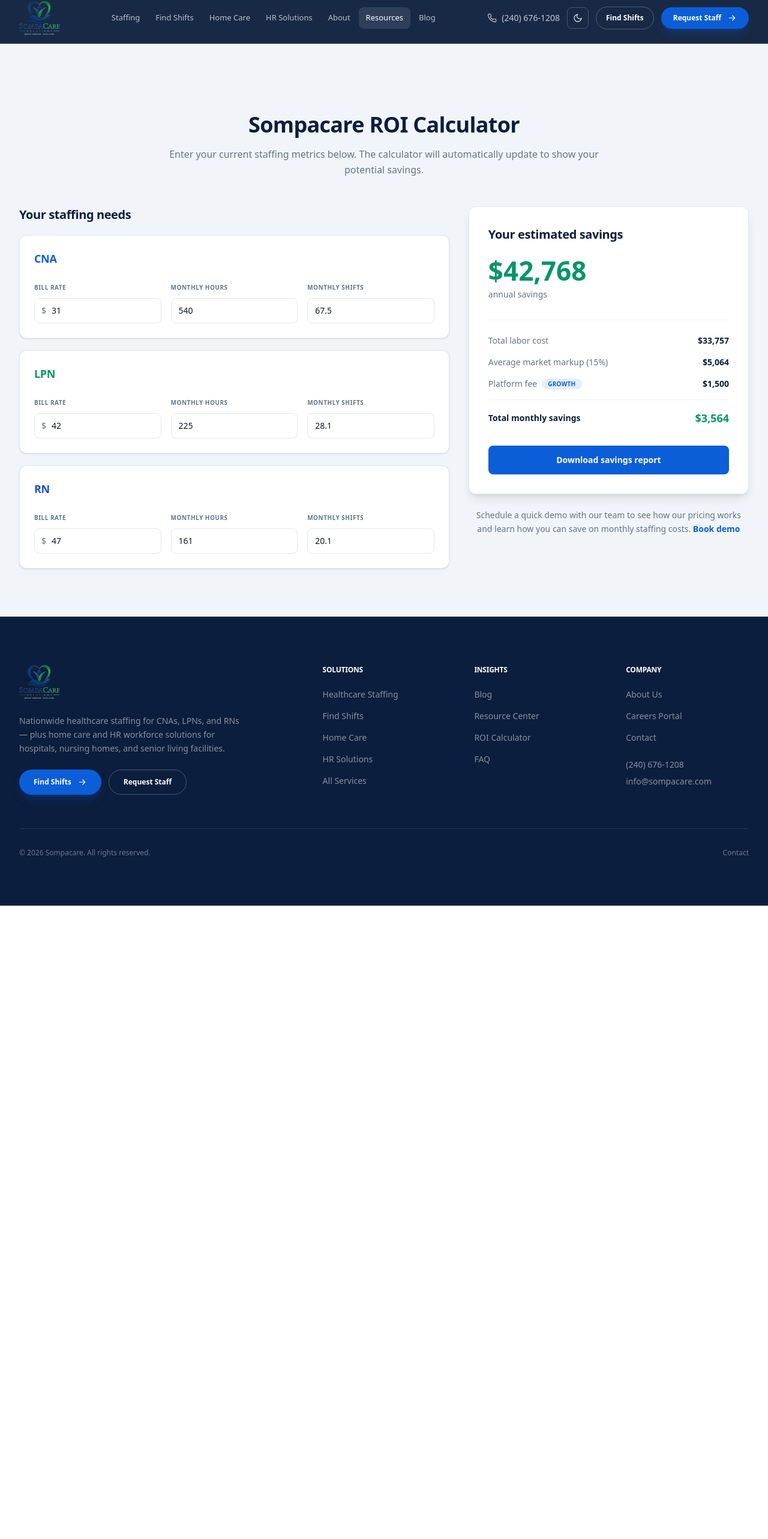
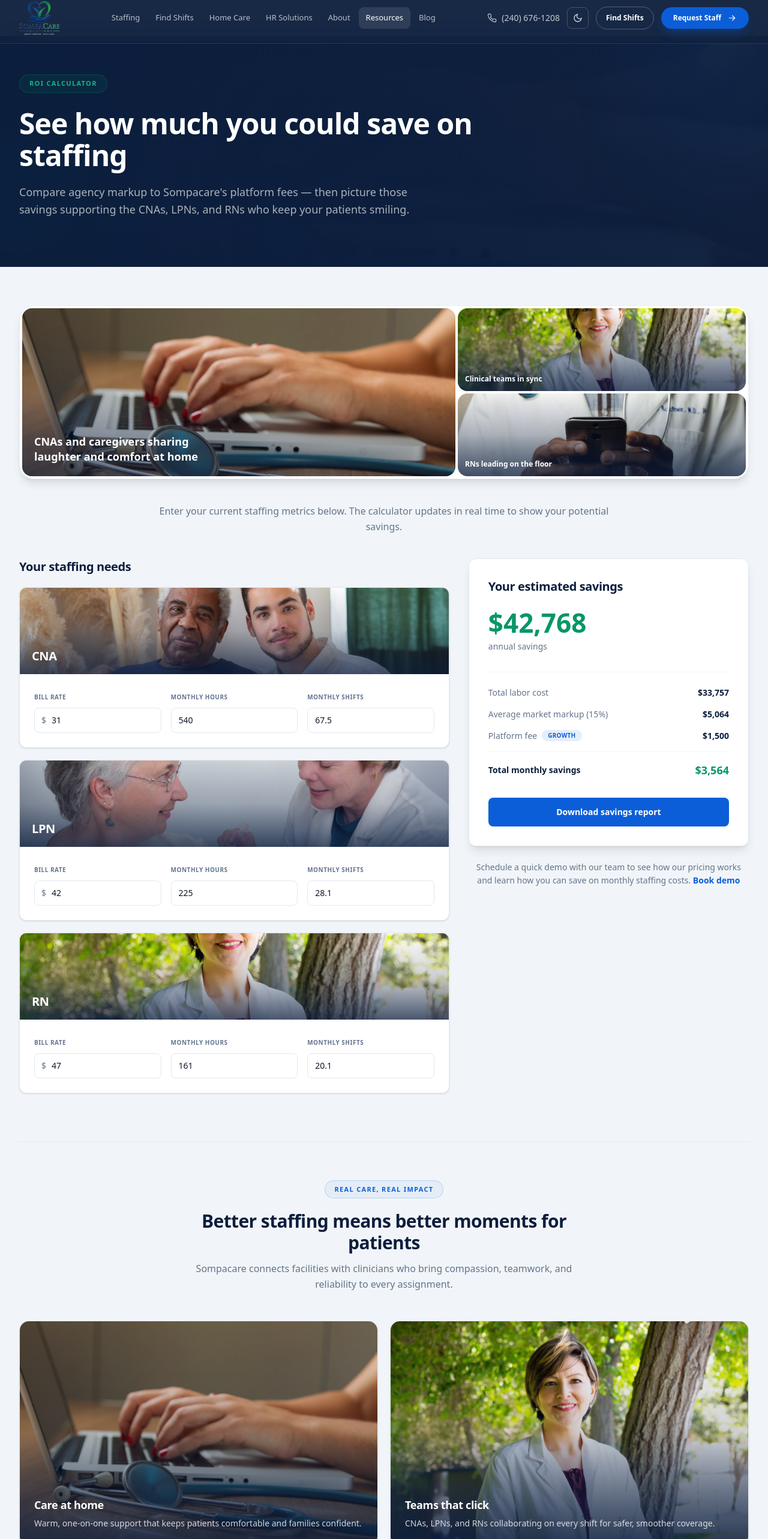
Before and after one commit to sompacare/sompacare-website, a Next.js app: page /resources in a window 1280 px wide. Shown: the part 12-2578 px from the top of the page at 60% size. Before the commit the page ends 1522 px from the top, so only its background shows below. Built offline with nearby package versions, Linux system fonts and the light colour scheme.

Commit message:
Add healthcare photography and visual sections to ROI calculator page.
Hero collage, role card banners, and care gallery make the resources page feel more human and engaging while keeping the calculator unchanged.

Co-authored-by: Cursor <cursoragent@cursor.com>

```diff
--- a/app/resources/page.tsx
+++ b/app/resources/page.tsx
@@ -1,5 +1,11 @@
 import { SiteLayout } from "@/components/layout/SiteLayout";
+import {
+  RoiCareGallery,
+  RoiHeroCollage,
+  RoiPhotoStrip,
+} from "@/components/resources/RoiPageVisuals";
 import { StaffingRoiCalculator } from "@/components/resources/StaffingRoiCalculator";
+import { PageHero } from "@/components/ui/PageHero";
 import { Container, Section } from "@/components/ui/Primitives";
 import { JsonLd } from "@/components/seo/JsonLd";
 import { createMetadata } from "@/lib/seo";
@@ -36,9 +42,20 @@ export default function ResourcesPage() {
         )}
       />
       <main>
-        <Section className="light-surface bg-slate-50 !pb-20 !pt-28 sm:!pt-32">
+        <PageHero
+          badge="ROI Calculator"
+          title="See how much you could save on staffing"
+          description="Compare agency markup to Sompacare's platform fees — then picture those savings supporting the CNAs, LPNs, and RNs who keep your patients smiling."
+          image="homeCare"
+        />
+        <Section className="light-surface bg-slate-50 !pb-20 !pt-12 sm:!pt-16">
           <Container>
+            <RoiHeroCollage />
+            <div className="lg:hidden">
+              <RoiPhotoStrip />
+            </div>
             <StaffingRoiCalculator />
+            <RoiCareGallery />
           </Container>
         </Section>
       </main>
--- /dev/null
+++ b/components/resources/RoiPageVisuals.tsx
@@ -0,0 +1,143 @@
+"use client";
+
+import { HealthcareImage } from "@/components/ui/HealthcareImage";
+import { AnimatedItem, AnimatedStagger } from "@/components/ui/Animated";
+import { type HealthcareImageKey } from "@/lib/healthcare-images";
+
+const heroStripImages: { image: HealthcareImageKey; caption: string }[] = [
+  {
+    image: "caregiverSupport",
+    caption: "CNAs building trust at home",
+  },
+  {
+    image: "clinicalTeam",
+    caption: "RNs & CNAs working together",
+  },
+  {
+    image: "nursingCare",
+    caption: "Hands-on care where it matters",
+  },
+];
+
+const careGalleryItems: { image: HealthcareImageKey; title: string; description: string }[] = [
+  {
+    image: "homeCare",
+    title: "Care at home",
+    description: "Warm, one-on-one support that keeps patients comfortable and families confident.",
+  },
+  {
+    image: "clinicalTeam",
+    title: "Teams that click",
+    description: "CNAs, LPNs, and RNs collaborating on every shift for safer, smoother coverage.",
+  },
+  {
+    image: "seniorLiving",
+    title: "Facility-ready clinicians",
+    description: "Experienced staff who show up prepared for skilled nursing and senior living.",
+  },
+  {
+    image: "medicalStaff",
+    title: "Coordinated coverage",
+    description: "Reliable staffing that helps your team focus on patients—not open shifts.",
+  },
+];
+
+export const ROI_ROLE_IMAGES: Record<"cna" | "lpn" | "rn", HealthcareImageKey> = {
+  cna: "caregiverSupport",
+  lpn: "seniorLiving",
+  rn: "clinicalTeam",
+};
+
+export function RoiPhotoStrip() {
+  return (
+    <AnimatedStagger className="mb-12 grid gap-4 sm:grid-cols-3">
+      {heroStripImages.map(({ image, caption }) => (
+        <AnimatedItem key={image}>
+          <figure className="group overflow-hidden rounded-2xl border border-slate-200/80 bg-white shadow-md transition-shadow duration-300 hover:shadow-xl">
+            <HealthcareImage
+              image={image}
+              className="aspect-[4/3] w-full"
+              animate={false}
+            />
+            <figcaption className="border-t border-slate-100 bg-white px-4 py-3 text-sm font-semibold text-brand-navy">
+              {caption}
+            </figcaption>
+          </figure>
+        </AnimatedItem>
+      ))}
+    </AnimatedStagger>
+  );
+}
+
+export function RoiCareGallery() {
+  return (
+    <div className="mt-20 border-t border-slate-200/80 pt-16">
+      <div className="mx-auto max-w-2xl text-center">
+        <span className="inline-flex items-center rounded-full border border-brand-blue/20 bg-brand-blue/5 px-4 py-1.5 text-[11px] font-bold tracking-[0.12em] text-brand-blue uppercase">
+          Real care, real impact
+        </span>
+        <h2 className="mt-5 text-2xl font-bold tracking-tight text-brand-navy sm:text-3xl">
+          Better staffing means better moments for patients
+        </h2>
+        <p className="mt-3 text-base leading-relaxed text-brand-slate">
+          Sompacare connects facilities with clinicians who bring compassion, teamwork, and
+          reliability to every assignment.
+        </p>
+      </div>
+
+      <AnimatedStagger className="mt-12 grid gap-5 sm:grid-cols-2">
+        {careGalleryItems.map(({ image, title, description }) => (
+          <AnimatedItem key={image}>
+            <article className="group overflow-hidden rounded-2xl border border-slate-200/80 bg-white shadow-sm transition-all duration-300 hover:-translate-y-1 hover:shadow-lg">
+              <div className="relative">
+                <HealthcareImage image={image} className="aspect-[16/10] w-full" />
+                <div className="pointer-events-none absolute inset-0 bg-gradient-to-t from-brand-navy/80 via-brand-navy/20 to-transparent" />
+                <div className="absolute right-0 bottom-0 left-0 p-5 sm:p-6">
+                  <h3 className="text-lg font-bold text-white">{title}</h3>
+                  <p className="mt-1.5 text-sm leading-relaxed text-white/80">{description}</p>
+                </div>
+              </div>
+            </article>
+          </AnimatedItem>
+        ))}
+      </AnimatedStagger>
+    </div>
+  );
+}
+
+export function RoiHeroCollage() {
+  return (
+    <div className="relative mb-10 hidden overflow-hidden rounded-3xl border border-slate-200/80 bg-white shadow-lg lg:block">
+      <div className="grid grid-cols-5 gap-1 p-1">
+        <div className="relative col-span-3 min-h-[280px]">
+          <HealthcareImage
+            image="homeCare"
+            className="h-full min-h-[280px] rounded-2xl"
+            priority
+            immediate
+          />
+          <div className="pointer-events-none absolute inset-0 rounded-2xl bg-gradient-to-tr from-brand-navy/50 via-transparent to-transparent" />
+          <p className="absolute bottom-5 left-5 max-w-xs text-lg font-semibold leading-snug text-white">
+            CNAs and caregivers sharing laughter and comfort at home
+          </p>
+        </div>
+        <div className="col-span-2 flex flex-col gap-1">
+          <div className="relative min-h-[138px] flex-1">
+            <HealthcareImage image="clinicalTeam" className="h-full min-h-[138px] rounded-2xl" />
+            <div className="pointer-events-none absolute inset-0 rounded-2xl bg-gradient-to-t from-brand-navy/60 to-transparent" />
+            <p className="absolute bottom-3 left-3 text-xs font-semibold text-white">
+              Clinical teams in sync
+            </p>
+          </div>
+          <div className="relative min-h-[138px] flex-1">
+            <HealthcareImage image="heroTeam" className="h-full min-h-[138px] rounded-2xl" />
+            <div className="pointer-events-none absolute inset-0 rounded-2xl bg-gradient-to-t from-brand-navy/60 to-transparent" />
+            <p className="absolute bottom-3 left-3 text-xs font-semibold text-white">
+              RNs leading on the floor
+            </p>
+          </div>
+        </div>
+      </div>
+    </div>
+  );
+}
--- a/components/resources/StaffingRoiCalculator.tsx
+++ b/components/resources/StaffingRoiCalculator.tsx
@@ -2,12 +2,13 @@
 
 import { useMemo, useState } from "react";
 import Link from "next/link";
+import { HealthcareImage } from "@/components/ui/HealthcareImage";
+import { ROI_ROLE_IMAGES } from "@/components/resources/RoiPageVisuals";
 import {
   buildSavingsReportText,
   calculateStaffingRoi,
   DEFAULT_STAFFING_INPUTS,
   formatCurrency,
-  ROLE_COLORS,
   ROLE_LABELS,
   shiftsFromHours,
   type StaffingInputs,
@@ -26,14 +27,23 @@ function RoleCard({
   onChange: (field: keyof StaffingInputs[StaffingRole], value: number) => void;
 }) {
   return (
-    <div className="rounded-xl border border-slate-200 bg-white p-5 shadow-sm sm:p-6">
-      <h3
-        className="text-lg font-bold"
-        style={{ color: ROLE_COLORS[role] }}
-      >
-        {ROLE_LABELS[role]}
-      </h3>
-      <div className="mt-5 grid gap-4 sm:grid-cols-3">
+    <div className="overflow-hidden rounded-xl border border-slate-200 bg-white shadow-sm transition-shadow duration-300 hover:shadow-md">
+      <div className="relative h-32 sm:h-36">
+        <HealthcareImage
+          image={ROI_ROLE_IMAGES[role]}
+          className="h-full w-full"
+          animate={false}
+        />
+        <div
+          className="pointer-events-none absolute inset-0 bg-gradient-to-t from-brand-navy/75 via-brand-navy/20 to-transparent"
+          aria-hidden
+        />
+        <h3 className="absolute bottom-4 left-5 text-xl font-bold text-white drop-shadow-md">
+          {ROLE_LABELS[role]}
+        </h3>
+      </div>
+      <div className="p-5 sm:p-6">
+      <div className="grid gap-4 sm:grid-cols-3">
         <label className="block">
           <span className="text-[10px] font-bold tracking-wider text-slate-500 uppercase">
             Bill Rate
@@ -79,6 +89,7 @@ function RoleCard({
           />
         </label>
       </div>
+      </div>
     </div>
   );
 }
@@ -112,16 +123,13 @@ export function StaffingRoiCalculator() {
   return (
     <div id="roi-calculator" className="scroll-mt-28">
       <div className="mx-auto max-w-3xl text-center">
-        <h1 className="text-3xl font-bold tracking-tight text-brand-navy sm:text-4xl">
-          Sompacare ROI Calculator
-        </h1>
-        <p className="mt-4 text-base leading-relaxed text-brand-slate">
-          Enter your current staffing metrics below. The calculator will automatically update to
-          show your potential savings.
+        <p className="text-base leading-relaxed text-brand-slate">
+          Enter your current staffing metrics below. The calculator updates in real time to show
+          your potential savings.
         </p>
       </div>
 
-      <div className="mt-12 grid gap-8 lg:grid-cols-5 lg:items-start">
+      <div className="mt-10 grid gap-8 lg:grid-cols-5 lg:items-start">
         {/* Inputs — left column */}
         <div className="space-y-5 lg:col-span-3">
           <h2 className="text-xl font-bold text-brand-navy">Your staffing needs</h2>
```
